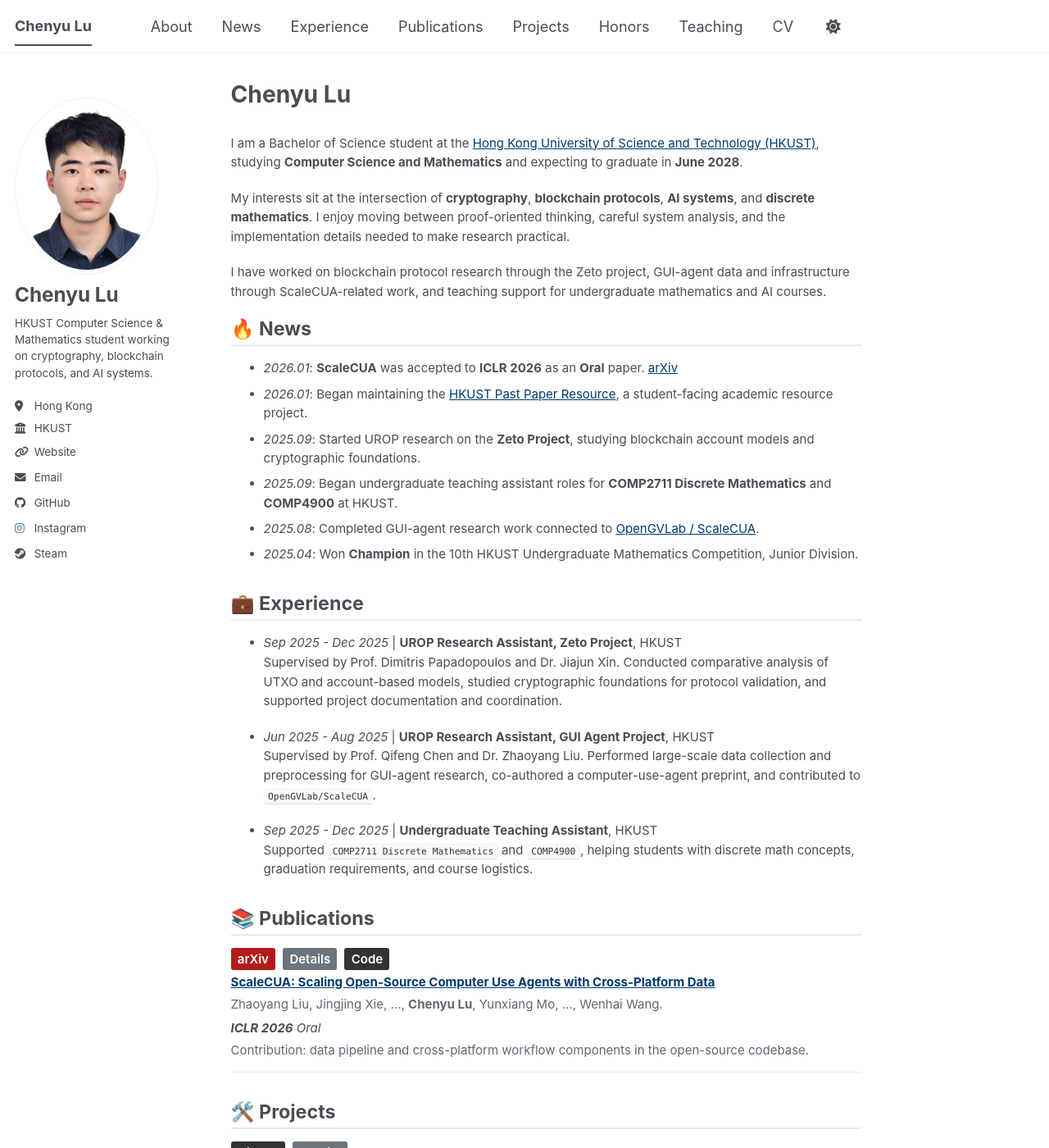
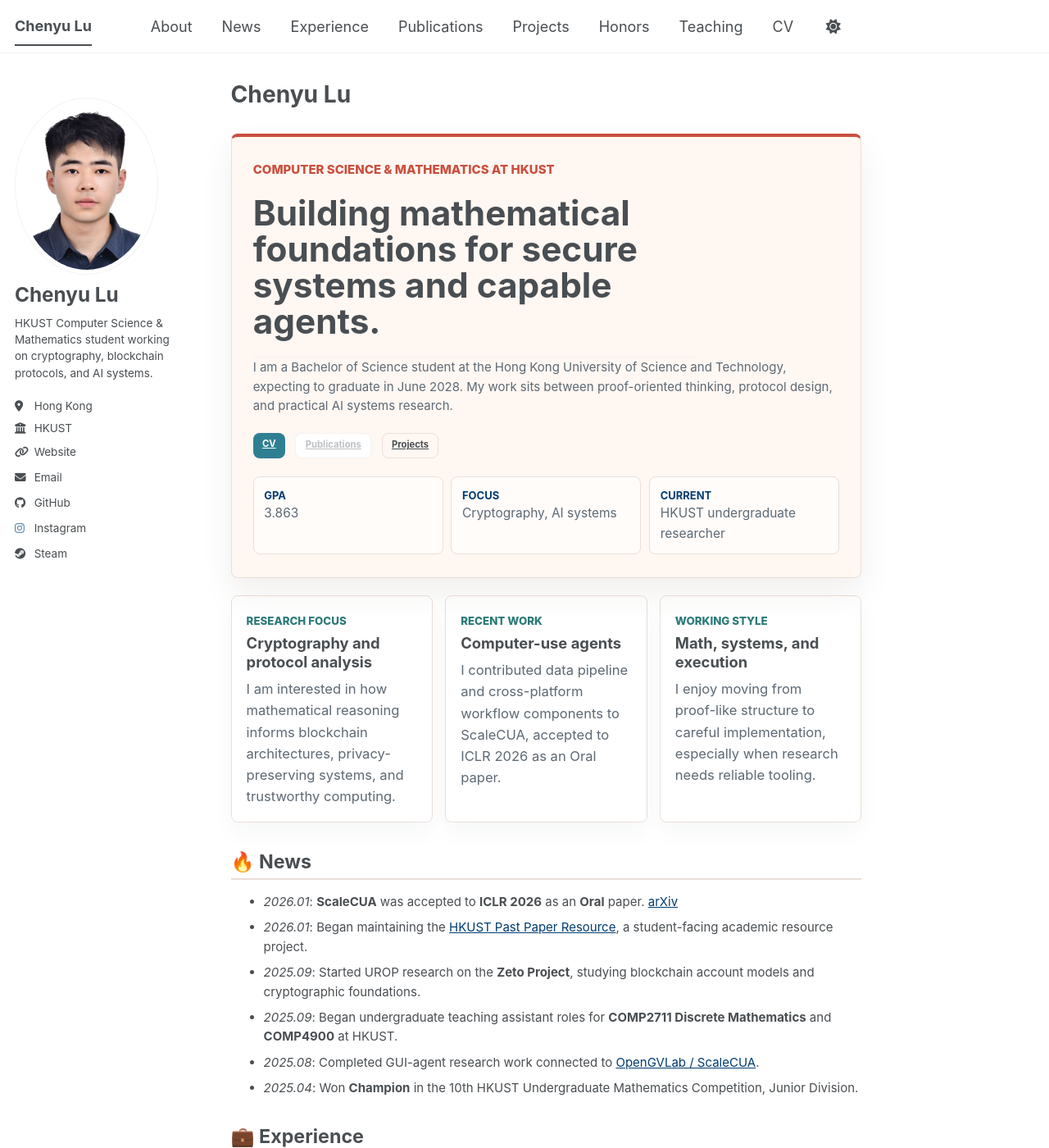
Before and after one commit to dylanluchenyu/dylanluchenyu.github.io, a Jekyll site: the page built from _pages/about.md, in a window 1280 px wide and 1400 px high. Shown: the whole window at 82% size. Built offline with Jekyll 4.4.1, drawn with Linux system fonts in a browser that asks for light colours; a script bundle is joined from its source files by our own code; library files that are not in the unit come from our copies.

Commit message:
new version

```diff
--- a/_pages/about.md
+++ b/_pages/about.md
@@ -10,11 +10,39 @@
 
 <span class="anchor" id="about"></span>
 
-I am a Bachelor of Science student at the [Hong Kong University of Science and Technology (HKUST)](https://hkust.edu.hk), studying **Computer Science and Mathematics** and expecting to graduate in **June 2028**.
+<section class="landing-hero">
+  <p class="landing-eyebrow">Computer Science & Mathematics at HKUST</p>
+  <h2>Building mathematical foundations for secure systems and capable agents.</h2>
+  <p class="landing-summary">I am a Bachelor of Science student at the Hong Kong University of Science and Technology, expecting to graduate in June 2028. My work sits between proof-oriented thinking, protocol design, and practical AI systems research.</p>
+  <div class="landing-links">
+    <a class="btn btn--primary" href="/files/CV.pdf">CV</a>
+    <a class="btn btn--inverse" href="#publications">Publications</a>
+    <a class="btn btn--light-outline" href="#projects">Projects</a>
+  </div>
+  <div class="landing-stats" aria-label="Profile summary">
+    <span><strong>GPA</strong> 3.863</span>
+    <span><strong>Focus</strong> Cryptography, AI systems</span>
+    <span><strong>Current</strong> HKUST undergraduate researcher</span>
+  </div>
+</section>
 
-My interests sit at the intersection of **cryptography**, **blockchain protocols**, **AI systems**, and **discrete mathematics**. I enjoy moving between proof-oriented thinking, careful system analysis, and the implementation details needed to make research practical.
-
-I have worked on blockchain protocol research through the Zeto project, GUI-agent data and infrastructure through ScaleCUA-related work, and teaching support for undergraduate mathematics and AI courses.
+<section class="highlight-grid">
+  <article class="highlight-card">
+    <span class="highlight-label">Research focus</span>
+    <h3>Cryptography and protocol analysis</h3>
+    <p>I am interested in how mathematical reasoning informs blockchain architectures, privacy-preserving systems, and trustworthy computing.</p>
+  </article>
+  <article class="highlight-card">
+    <span class="highlight-label">Recent work</span>
+    <h3>Computer-use agents</h3>
+    <p>I contributed data pipeline and cross-platform workflow components to ScaleCUA, accepted to ICLR 2026 as an Oral paper.</p>
+  </article>
+  <article class="highlight-card">
+    <span class="highlight-label">Working style</span>
+    <h3>Math, systems, and execution</h3>
+    <p>I enjoy moving from proof-like structure to careful implementation, especially when research needs reliable tooling.</p>
+  </article>
+</section>
 
 <span class="anchor" id="news"></span>
 
--- a/_sass/layout/_custom.scss
+++ b/_sass/layout/_custom.scss
@@ -5,9 +5,14 @@
 :root {
   --academic-navy: #003c71;
   --academic-navy-hover: #1a73a8;
-  --academic-gold: #b6862c;
-  --academic-rule: #e7eaee;
+  --academic-coral: #c94f3d;
+  --academic-gold: #b98524;
+  --academic-teal: #2b7a78;
+  --academic-warm-surface: #fff7f2;
+  --academic-warm-panel: #fffaf7;
+  --academic-rule: #eadfd8;
   --academic-muted: #5d6974;
+  --academic-shadow: 0 18px 38px rgba(79, 54, 41, 0.08);
 }
 
 html {
@@ -18,9 +23,14 @@
 html[data-theme="dark"] {
   --academic-navy: #69b7df;
   --academic-navy-hover: #9bd2ee;
+  --academic-coral: #ff9a86;
   --academic-gold: #e0b85f;
+  --academic-teal: #86d7d0;
+  --academic-warm-surface: #3e342f;
+  --academic-warm-panel: #373331;
   --academic-rule: #62676c;
   --academic-muted: #d7dce1;
+  --academic-shadow: 0 18px 38px rgba(0, 0, 0, 0.25);
 }
 
 .page__footer {
@@ -54,6 +64,141 @@
   }
 }
 
+.page-intro {
+  margin: 0 0 2rem;
+  padding: 1.05rem 1.15rem;
+  background: var(--academic-warm-panel);
+  border: 1px solid var(--academic-rule);
+  border-left: 4px solid var(--academic-coral);
+  border-radius: 8px;
+
+  p {
+    margin: 0;
+    font-size: 1.02rem;
+  }
+}
+
+.landing-hero {
+  position: relative;
+  margin: 0 0 1.15rem;
+  padding: 1.55rem 1.45rem;
+  overflow: hidden;
+  background: var(--academic-warm-surface);
+  border: 1px solid var(--academic-rule);
+  border-top: 4px solid var(--academic-coral);
+  border-radius: 8px;
+  box-shadow: var(--academic-shadow);
+}
+
+.landing-eyebrow {
+  margin: 0 0 0.65rem;
+  color: var(--academic-coral);
+  font-size: 0.78rem;
+  font-weight: 800;
+  text-transform: uppercase;
+}
+
+.landing-hero h2 {
+  margin: 0;
+  max-width: 19ch;
+  color: var(--global-text-color);
+  font-size: 2.35rem;
+  line-height: 1.04;
+}
+
+.landing-summary {
+  margin: 1rem 0 0;
+  max-width: 48rem;
+  color: var(--academic-muted);
+  font-size: 1.03rem;
+}
+
+.landing-links {
+  display: flex;
+  flex-wrap: wrap;
+  gap: 0.7rem;
+  margin-top: 1.15rem;
+}
+
+.landing-links .btn {
+  border-radius: 8px;
+}
+
+.btn--light-outline {
+  color: var(--global-text-color) !important;
+  background: transparent !important;
+  border: 1px solid var(--academic-rule) !important;
+}
+
+.landing-stats {
+  display: grid;
+  gap: 0.55rem;
+  margin-top: 1.1rem;
+
+  @include breakpoint($medium) {
+    grid-template-columns: repeat(3, minmax(0, 1fr));
+  }
+
+  span {
+    display: block;
+    min-width: 0;
+    padding: 0.65rem 0.7rem;
+    color: var(--academic-muted);
+    background: rgba(255, 255, 255, 0.66);
+    border: 1px solid var(--academic-rule);
+    border-radius: 8px;
+    font-size: 0.86rem;
+  }
+
+  strong {
+    display: block;
+    color: var(--academic-navy);
+    font-size: 0.72rem;
+    text-transform: uppercase;
+  }
+}
+
+html[data-theme="dark"] .landing-stats span {
+  background: rgba(255, 255, 255, 0.06);
+}
+
+.highlight-grid {
+  display: grid;
+  gap: 0.85rem;
+  margin: 0 0 1.9rem;
+
+  @include breakpoint($medium) {
+    grid-template-columns: repeat(3, minmax(0, 1fr));
+  }
+}
+
+.highlight-card {
+  padding: 1rem;
+  background: var(--global-bg-color);
+  border: 1px solid var(--academic-rule);
+  border-radius: 8px;
+  box-shadow: 0 12px 28px rgba(30, 44, 54, 0.04);
+
+  h3 {
+    margin: 0.28rem 0 0.45rem;
+    font-size: 1.02rem;
+    line-height: 1.25;
+  }
+
+  p {
+    margin: 0;
+    color: var(--academic-muted);
+    font-size: 0.92rem;
+  }
+}
+
+.highlight-label {
+  color: var(--academic-teal);
+  font-size: 0.74rem;
+  font-weight: 800;
+  text-transform: uppercase;
+}
+
 .anchor {
   display: block;
   position: relative;
@@ -77,7 +222,7 @@
 
 .greedy-nav a:hover,
 .author__urls a:hover {
-  color: var(--academic-navy) !important;
+  color: var(--academic-coral) !important;
 }
 
 .author__content .author__name {
@@ -89,7 +234,7 @@
 }
 
 .author__urls-wrapper .btn {
-  border-radius: 4px;
+  border-radius: 8px;
 }
 
 .paper-box {
@@ -97,8 +242,12 @@
   align-items: flex-start;
   gap: 1.15em;
   margin: 1em 0;
-  padding-bottom: 0.95em;
-  border-bottom: 1px solid var(--academic-rule);
+  padding: 1rem 1.05rem;
+  background: var(--global-bg-color);
+  border: 1px solid var(--academic-rule);
+  border-left: 4px solid var(--academic-gold);
+  border-radius: 8px;
+  box-shadow: 0 12px 28px rgba(30, 44, 54, 0.04);
 }
 
 .paper-box-text {
@@ -133,6 +282,18 @@
   line-height: 1.5;
 }
 
+.paper-meta-highlight {
+  display: inline-block;
+  margin-left: 0.35em;
+  padding: 0.06em 0.45em;
+  color: #fff;
+  background: var(--academic-coral);
+  border-radius: 4px;
+  font-size: 0.76em;
+  font-style: normal;
+  font-weight: 700;
+}
+
 .paper-links {
   margin: 0 0 0.36em !important;
   font-size: 0.82em;
@@ -156,7 +317,7 @@
 }
 
 .paper-link-details {
-  background: #6c757d;
+  background: var(--academic-teal);
 }
 
 .paper-link-github {
@@ -175,7 +336,7 @@
 .archive__item {
   padding: 0.85rem 0.95rem;
   border: 1px solid transparent;
-  border-radius: 4px;
+  border-radius: 8px;
   transition: transform 160ms ease, border-color 160ms ease, background 160ms ease;
 
   &:hover {
@@ -207,10 +368,22 @@
 }
 
 @media (max-width: 600px) {
+  .landing-hero {
+    padding: 1.25rem 1rem;
+  }
+
+  .landing-hero h2 {
+    font-size: 1.8rem;
+  }
+
+  .landing-links .btn {
+    flex: 1 1 auto;
+  }
+
   .paper-box {
     display: block;
     margin: 0.85em 0;
-    padding-bottom: 0.75em;
+    padding: 0.9rem;
   }
 
   .paper-title {
```
Also changed, not shown: 2 other files.
